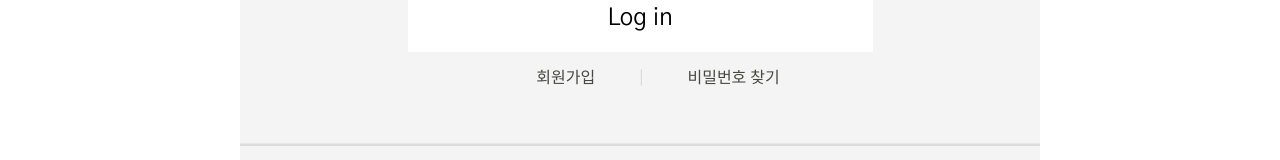
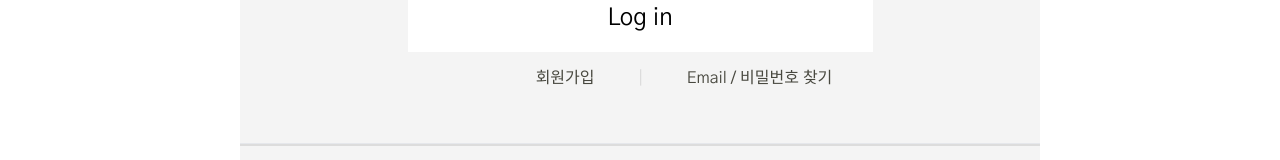
Before and after one commit to GaebalLog/GaebalLog_front, a Next.js app: page /auth/login in a window 1280 px wide. Shown: the part 495-655 px from the top of the page. Built offline with nearby package versions, Linux system fonts and the light colour scheme; no server answers; a small style sheet from the web is missing.

Commit message:
[FEAT] 로그인 페이지 텍스트 수정

```diff
--- a/src/app/auth/login/page.tsx
+++ b/src/app/auth/login/page.tsx
@@ -19,7 +19,7 @@ const styles = {
     wrapper: `w-[465px]`,
     title: `text-[32px] text-center leading-normal mt-12 mb-[88px] font-hack`,
     form: `flex flex-col gap-[38px]`,
-    localSignUp: `flex justify-center gap-11 mt-[18px] pl-9`,
+    localSignUp: `flex justify-center gap-11 mt-[18px] pl-[88px]`,
   },
   line: `w-full h-[3px] mt-[57px] mb-[29px] ${BG_COLOR.general03}`,
   social: {
@@ -108,9 +108,9 @@ const Loginpage = () => {
           >
             회원가입
           </Link>
-          <div className={`leading-none ${TEXT_COLOR.general03rev}`}>|</div>
+          <div className={`leading-none pl- ${TEXT_COLOR.general03rev}`}>|</div>
           <button className={`leading-none ${TEXT_COLOR.general07rev}`}>
-            비밀번호 찾기
+            Email / 비밀번호 찾기
           </button>
         </div>
       </section>
```
